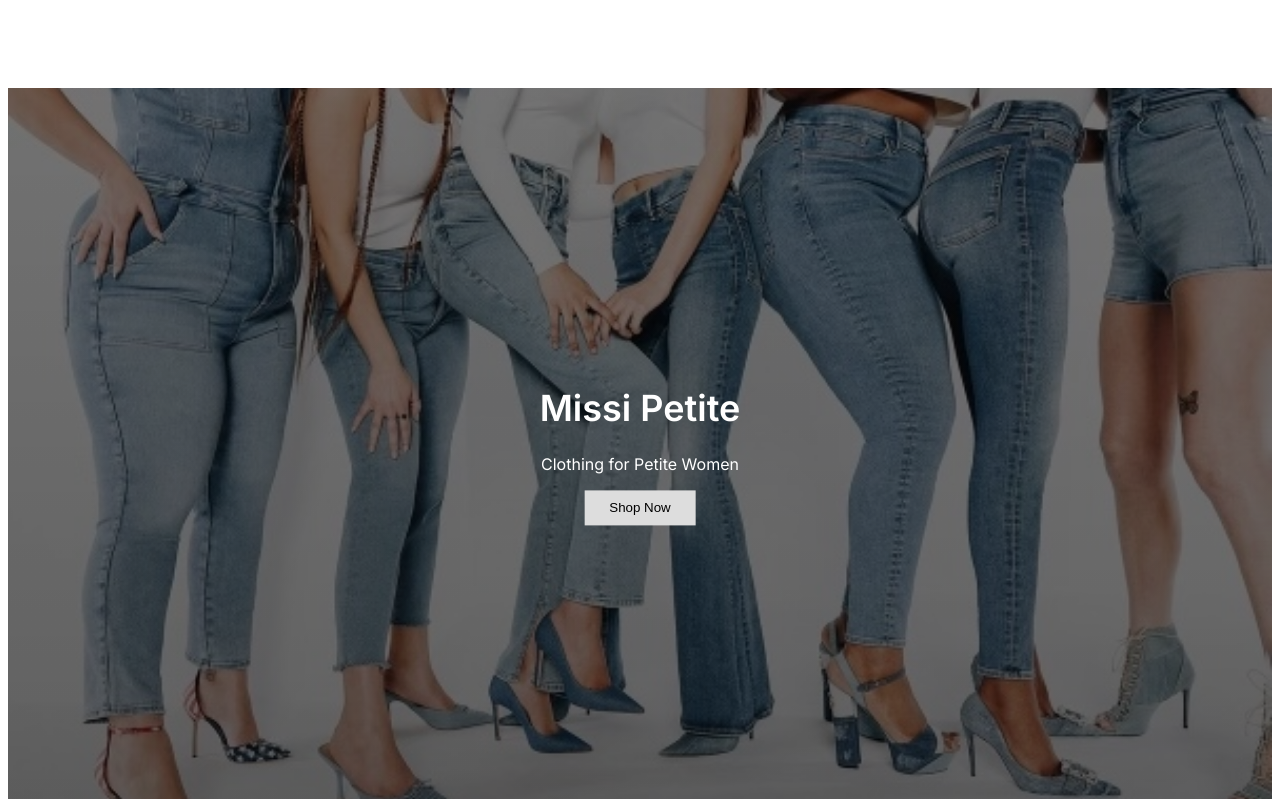
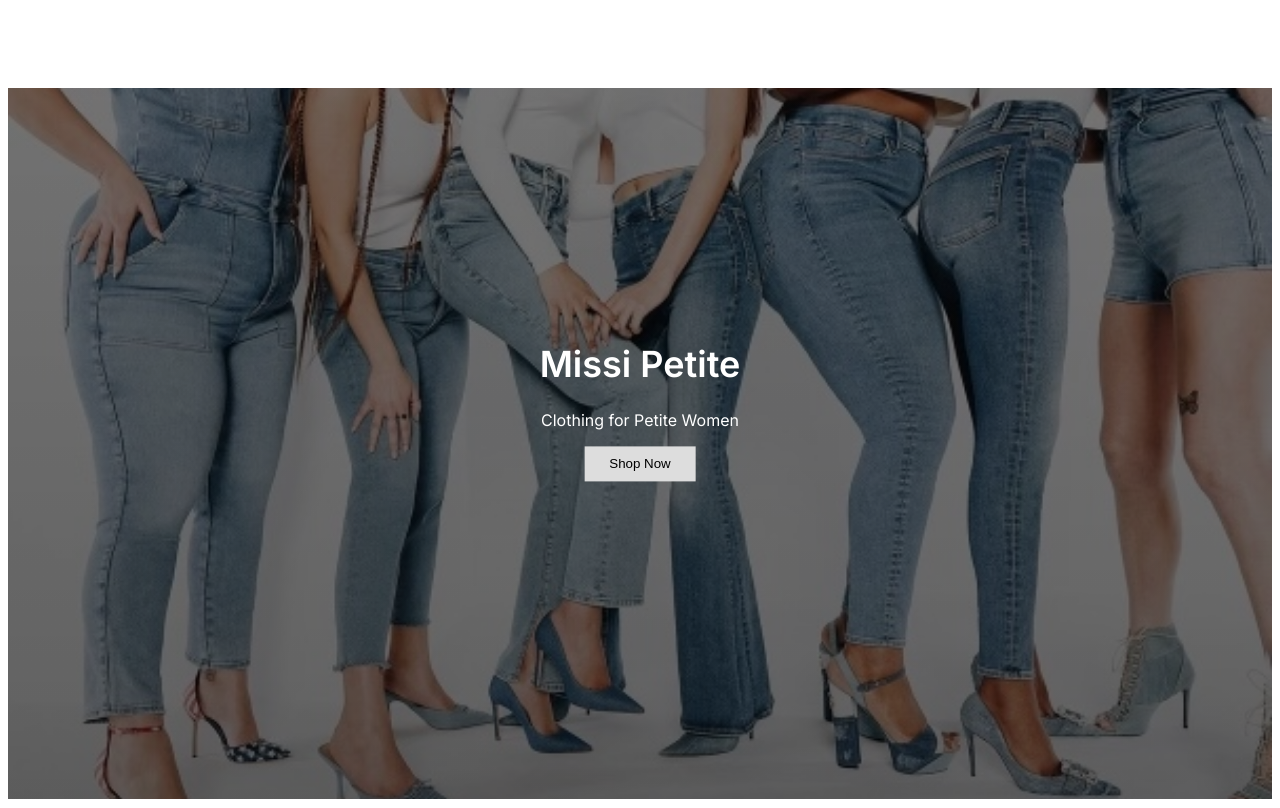
Before and after one commit to mhc-cs/cs-316-project-beso-solutions, a Next.js app: page / in a window 1280 px wide. Built offline with nearby package versions, Linux system fonts and the light colour scheme.

Commit message:
landing page updates

```diff
--- a/app/globals.css
+++ b/app/globals.css
@@ -554,7 +554,7 @@
   color: white;
 }
 .landing-bg-container{
-  position: relative;
+  position: fill;
 }
 .landing-bg{
   /* The image used */
--- a/app/page.tsx
+++ b/app/page.tsx
@@ -23,7 +23,7 @@
           <div className="landing-bg-text">
             <h1>Missi Petite</h1>
             <p>Clothing for Petite Women</p>
-            <button>Shop Now</button>
+            <a href="/Home"><button>Shop Now</button></a>
           </div>
         </div>
       </div>
```
